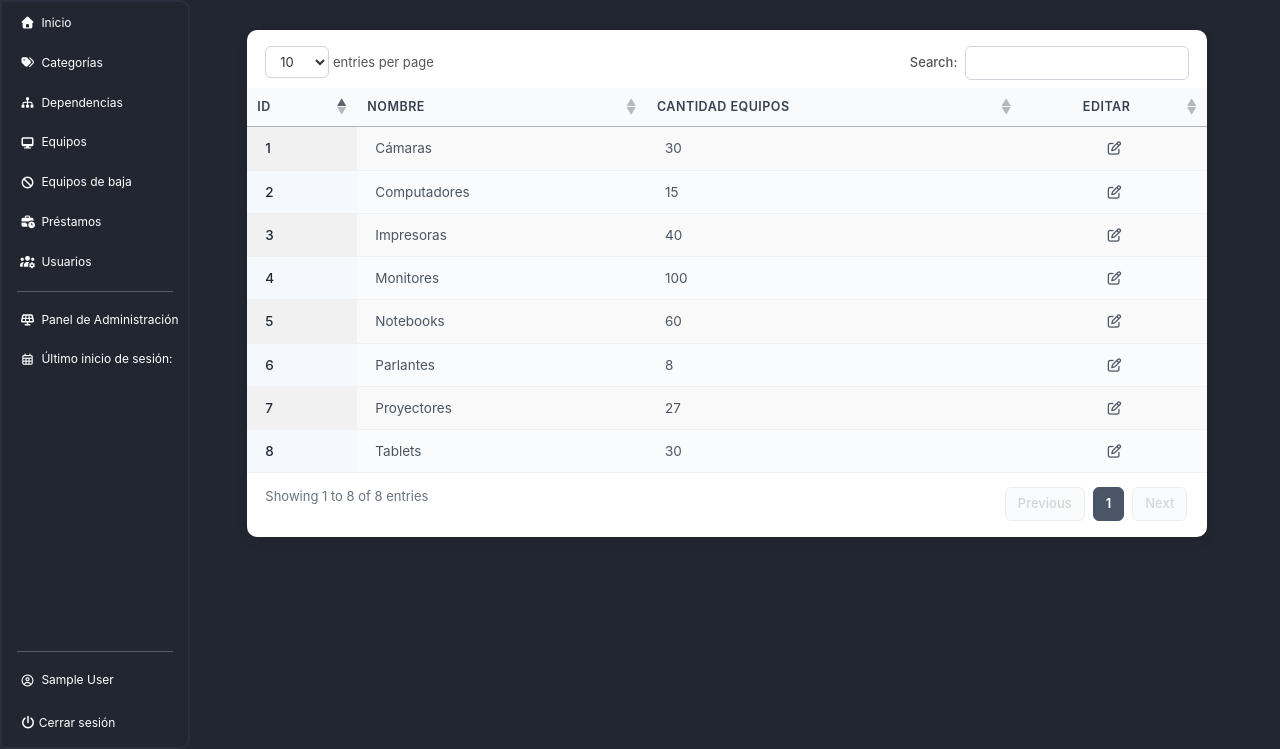
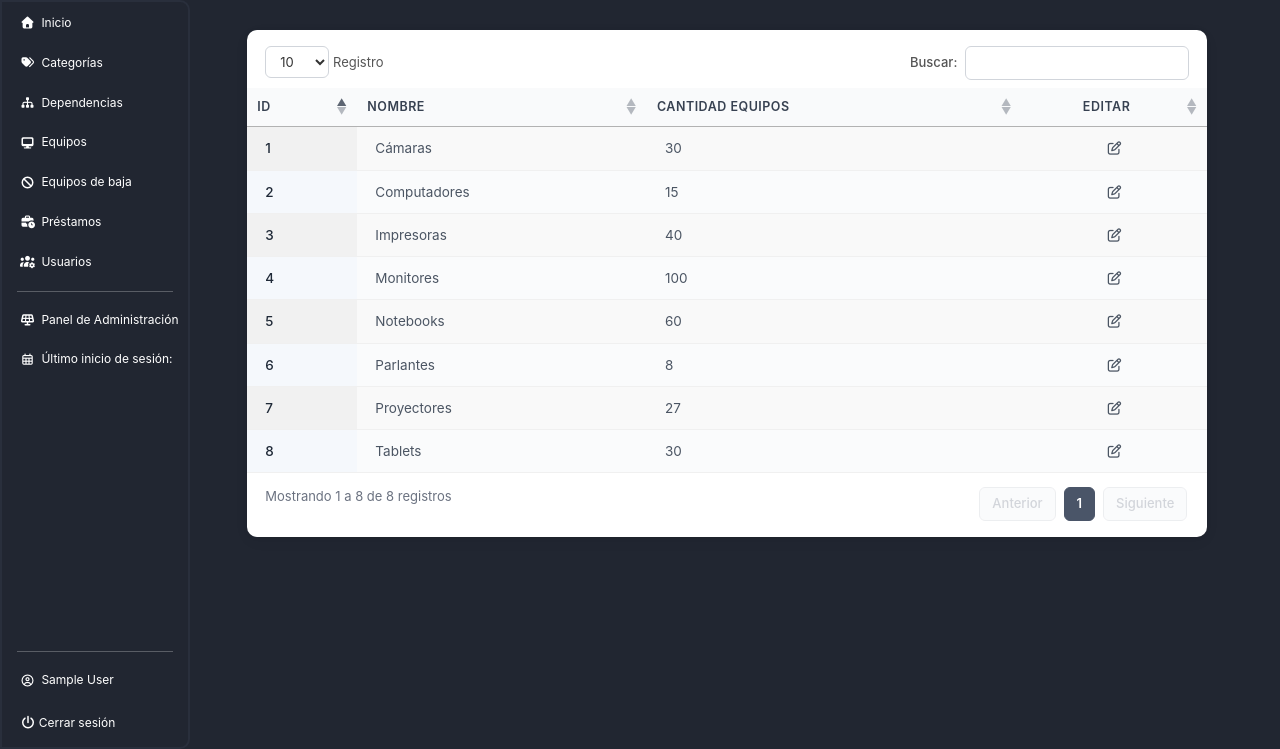
Before and after one commit to Bleack/ROGUER, a Django app: page /categorias/ in a window 1280 px wide. Shown: the part 51-800 px from the top of the page. Run offline with Django 5.2, Linux system fonts and the light colour scheme; the visitor is signed in with stand-in values (Sample User, id 1); some libraries are stand-ins or nearby versions; some web fonts are replaced.

Commit message:
prueba cambios en la tabla categorias

```diff
--- a/categorias/templates/categorias/categorias.html
+++ b/categorias/templates/categorias/categorias.html
@@ -299,16 +299,16 @@
                 pageLength: 10,
                 lengthMenu: [10, 25, 50, 100],
                 language: {
-                    lengthMenu: '_MENU_ entries per page',
-                    search: 'Search:',
-                    info: 'Showing _START_ to _END_ of _TOTAL_ entries',
+                    lengthMenu: '_MENU_ Registro',
+                    search: 'Buscar:',
+                    info: 'Mostrando _START_ a _END_ de _TOTAL_ registros',
                     infoEmpty: 'Showing 0 to 0 of 0 entries',
                     infoFiltered: '(filtered from _MAX_ total entries)',
                     paginate: {
                         first: 'First',
                         last: 'Last',
-                        next: 'Next',
-                        previous: 'Previous'
+                        next: 'Siguiente',
+                        previous: 'Anterior'
                     }
                 },
                 order: [[0, 'asc']],
```
